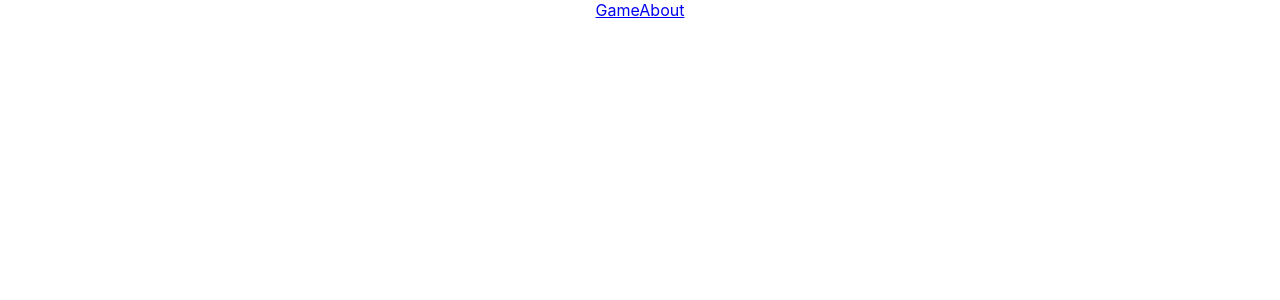
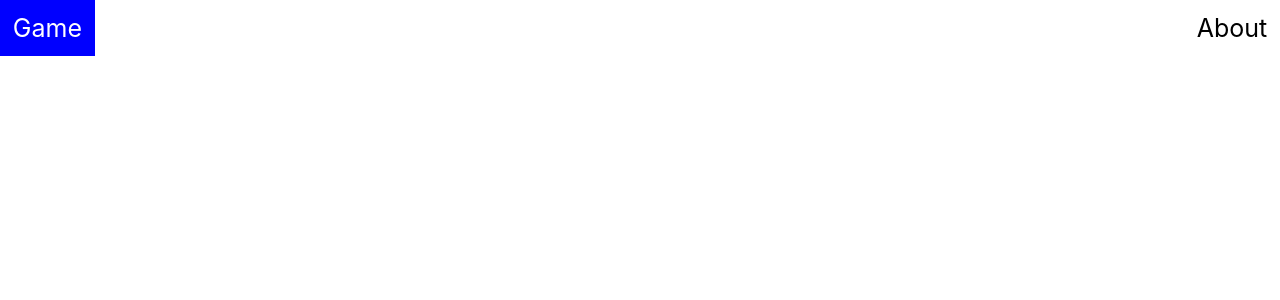
Before and after one commit to J2Macwilliams/game_of_life, a React (Create React App) app: page / in a window 1280 px wide. Shown: the top 300 px of the page. Built offline with nearby package versions, Linux system fonts and the light colour scheme.

Commit message:
add NavLink and style

```diff
--- a/src/App.css
+++ b/src/App.css
@@ -1,38 +1,26 @@
 .App {
   text-align: center;
 }
+html {
+  font-size: 62.5%;
+}
+.navbar {
+  display: flex;
+  justify-content: space-between;
+  text-align: center;
 
-.App-logo {
-  height: 40vmin;
-  pointer-events: none;
+}
+.NLink {
+  text-decoration: none;
+  padding: 1%;
+  color: black;
+  font-size: 2.5rem;
 }
 
-@media (prefers-reduced-motion: no-preference) {
-  .App-logo {
-    animation: App-logo-spin infinite 20s linear;
-  }
+.navbar > a.activeNavButton {
+  background-color: blue;
+  color: white;
+  /* padding: 1%; */
+  /* margin: 50; */
+  /* text-align: center; */
 }
-
-.App-header {
-  background-color: #282c34;
-  min-height: 100vh;
-  display: flex;
-  flex-direction: column;
-  align-items: center;
-  justify-content: center;
-  font-size: calc(10px + 2vmin);
-  color: white;
-}
-
-.App-link {
-  color: #61dafb;
-}
-
-@keyframes App-logo-spin {
-  from {
-    transform: rotate(0deg);
-  }
-  to {
-    transform: rotate(360deg);
-  }
-}
--- a/src/App.js
+++ b/src/App.js
@@ -16,10 +16,15 @@ function App() {
 					<About />
 				</Route>
 			</Switch>
+      <nav className='navbar'>
+			<NavLink exact to='/'  activeClassName='activeNavButton' className='NLink'>
+				Game
+			</NavLink>
 
-			<NavLink to='/'>Game</NavLink>
-
-			<NavLink to='/about'>About</NavLink>
+			<NavLink to='/about'  activeClassName='activeNavButton' className='NLink'>
+				About
+			</NavLink>
+      </nav>
 		</div>
 	);
 }
```
